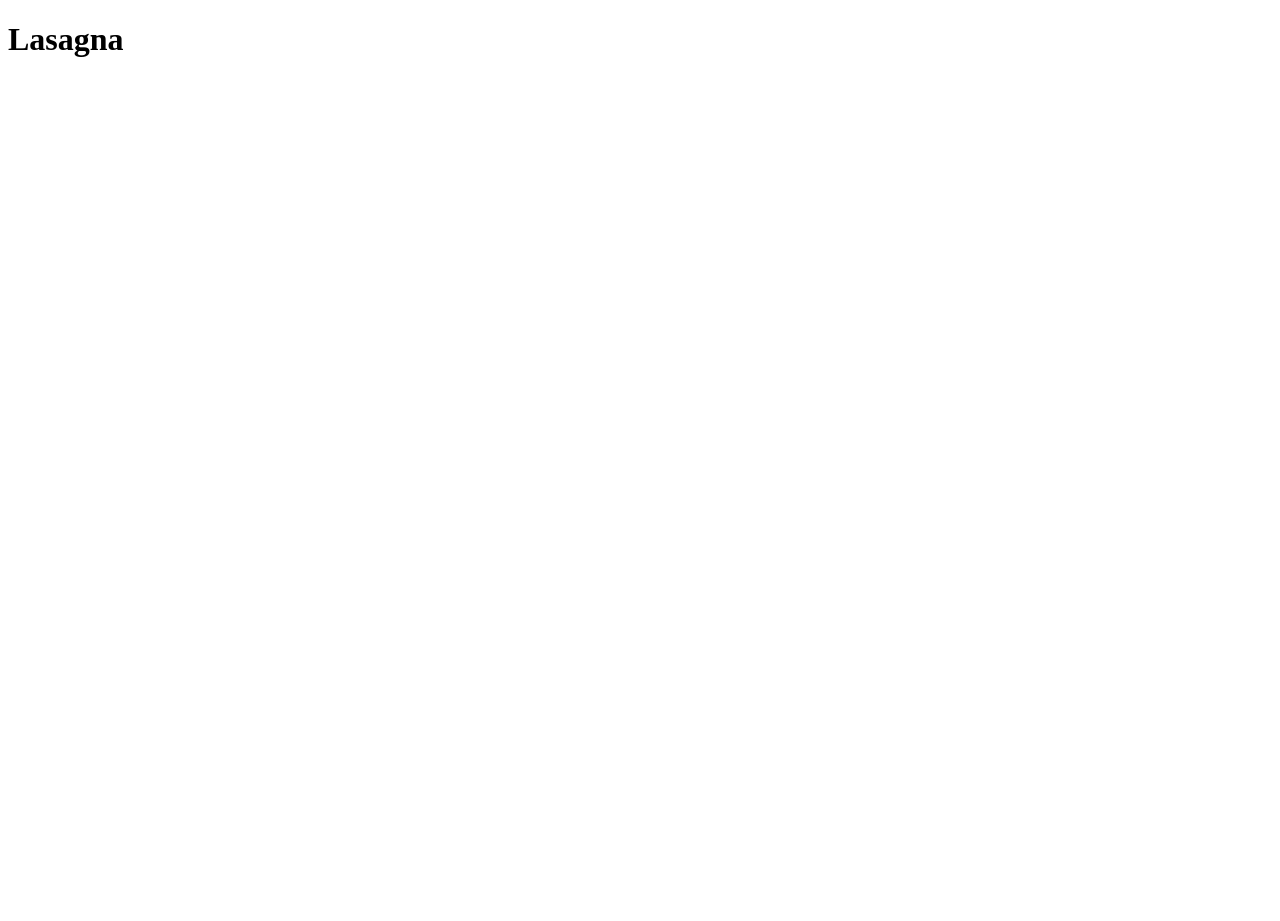
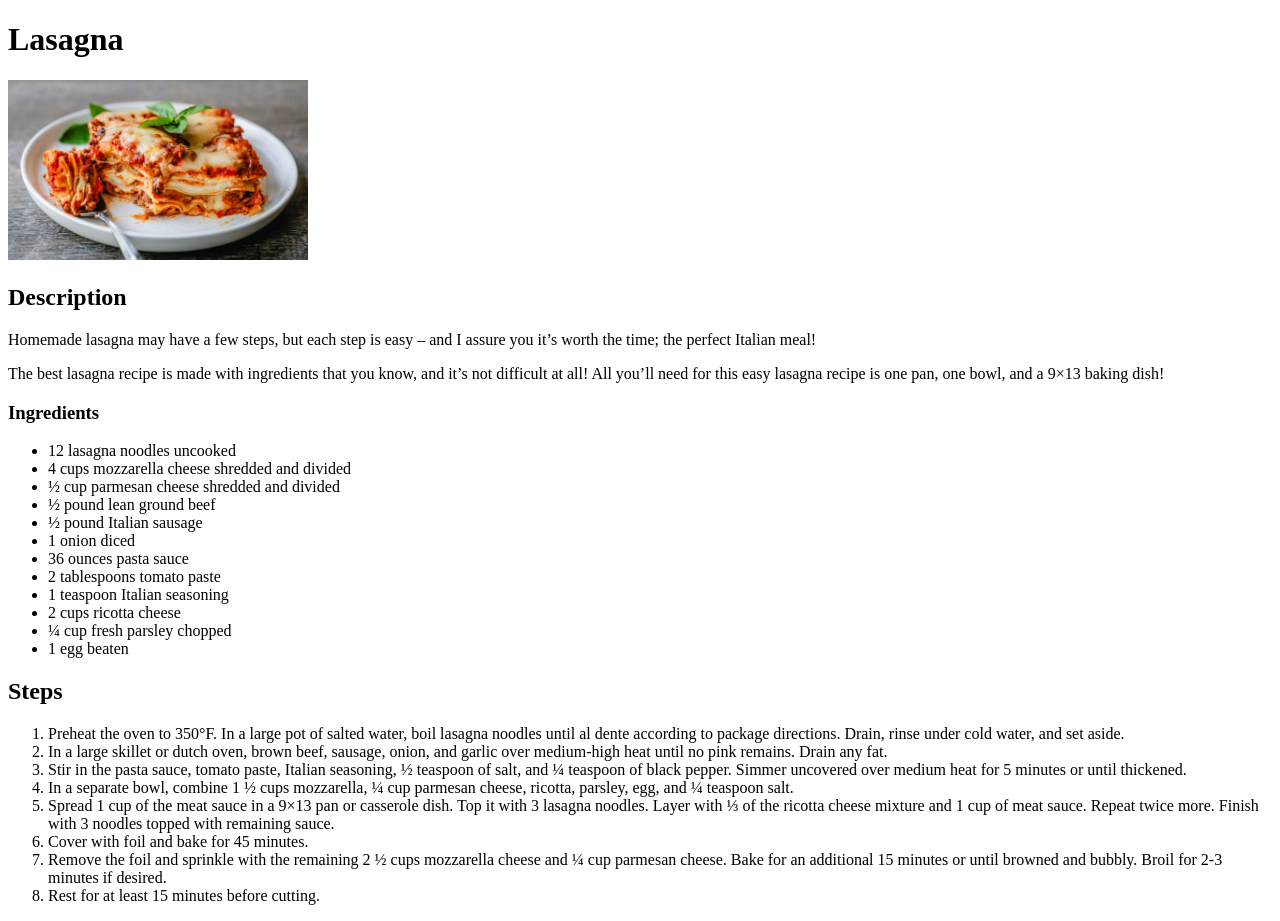
Before and after one commit to ymar-odin/odin-recipes, a plain HTML site: page recipes/lasagna.html in a window 1280 px wide. Before the commit the page ends 800 px from the top, so only its background shows below. Drawn offline with Linux system fonts and the light colour scheme.

Commit message:
Complete lasagna recipe page

```diff
--- a/recipes/lasagna.html
+++ b/recipes/lasagna.html
@@ -5,5 +5,35 @@
 </head>
 <body>
     <h1>Lasagna</h1>
+    <img src="./lasagnapic.jpg" width="300">
+    <h2>Description</h2>
+    <p>Homemade lasagna may have a few steps, but each step is easy – and I assure you it’s worth the time; the perfect Italian meal!</p>
+    <p>The best lasagna recipe is made with ingredients that you know, and it’s not difficult at all! All you’ll need for this easy lasagna recipe is one pan, one bowl, and a 9×13 baking dish!</p>
+    <h3>Ingredients</h3>
+    <ul>
+        <li>12 lasagna noodles uncooked</li>
+        <li>4 cups mozzarella cheese shredded and divided</li>
+        <li>½ cup parmesan cheese shredded and divided</li>
+        <li>½ pound lean ground beef</li>
+        <li>½ pound Italian sausage</li>
+        <li>1 onion diced</li>
+        <li>36 ounces pasta sauce</li>
+        <li>2 tablespoons tomato paste</li>
+        <li>1 teaspoon Italian seasoning</li>
+        <li>2 cups ricotta cheese</li>
+        <li>¼ cup fresh parsley chopped</li>
+        <li>1 egg beaten</li>
+    </ul>
+    <h2>Steps</h2>
+    <ol>
+        <li>Preheat the oven to 350°F. In a large pot of salted water, boil lasagna noodles until al dente according to package directions. Drain, rinse under cold water, and set aside.</li>
+        <li>In a large skillet or dutch oven, brown beef, sausage, onion, and garlic over medium-high heat until no pink remains. Drain any fat.</li>
+        <li>Stir in the pasta sauce, tomato paste, Italian seasoning, ½ teaspoon of salt, and ¼ teaspoon of black pepper. Simmer uncovered over medium heat for 5 minutes or until thickened. </li>
+        <li>In a separate bowl, combine 1 ½ cups mozzarella, ¼ cup parmesan cheese, ricotta, parsley, egg, and ¼ teaspoon salt.</li>
+        <li>Spread 1 cup of the meat sauce in a 9×13 pan or casserole dish. Top it with 3 lasagna noodles. Layer with ⅓ of the ricotta cheese mixture and 1 cup of meat sauce. Repeat twice more. Finish with 3 noodles topped with remaining sauce.</li>
+        <li>Cover with foil and bake for 45 minutes. </li>
+        <li>Remove the foil and sprinkle with the remaining 2 ½ cups mozzarella cheese and ¼ cup parmesan cheese. Bake for an additional 15 minutes or until browned and bubbly. Broil for 2-3 minutes if desired.</li>
+        <li>Rest for at least 15 minutes before cutting.</li>
+    </ol>
 </body>
 </html>
```
